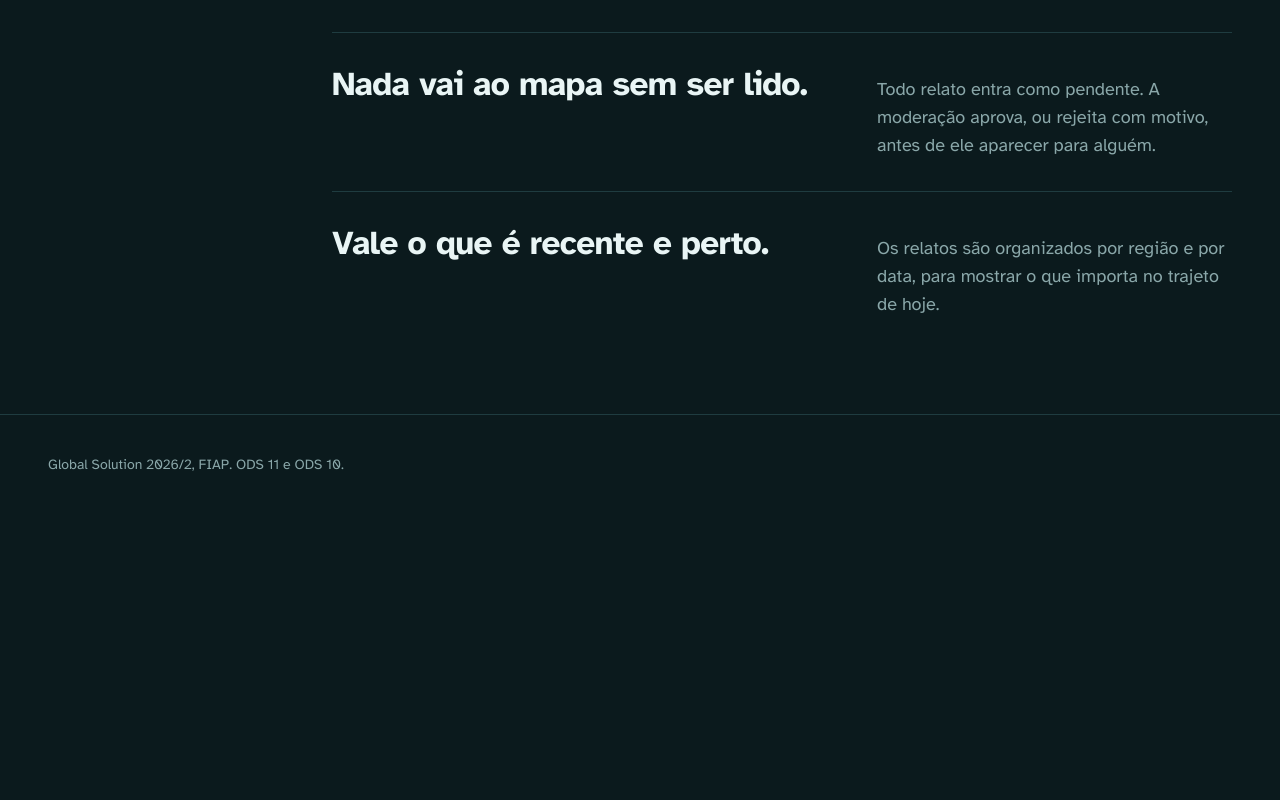
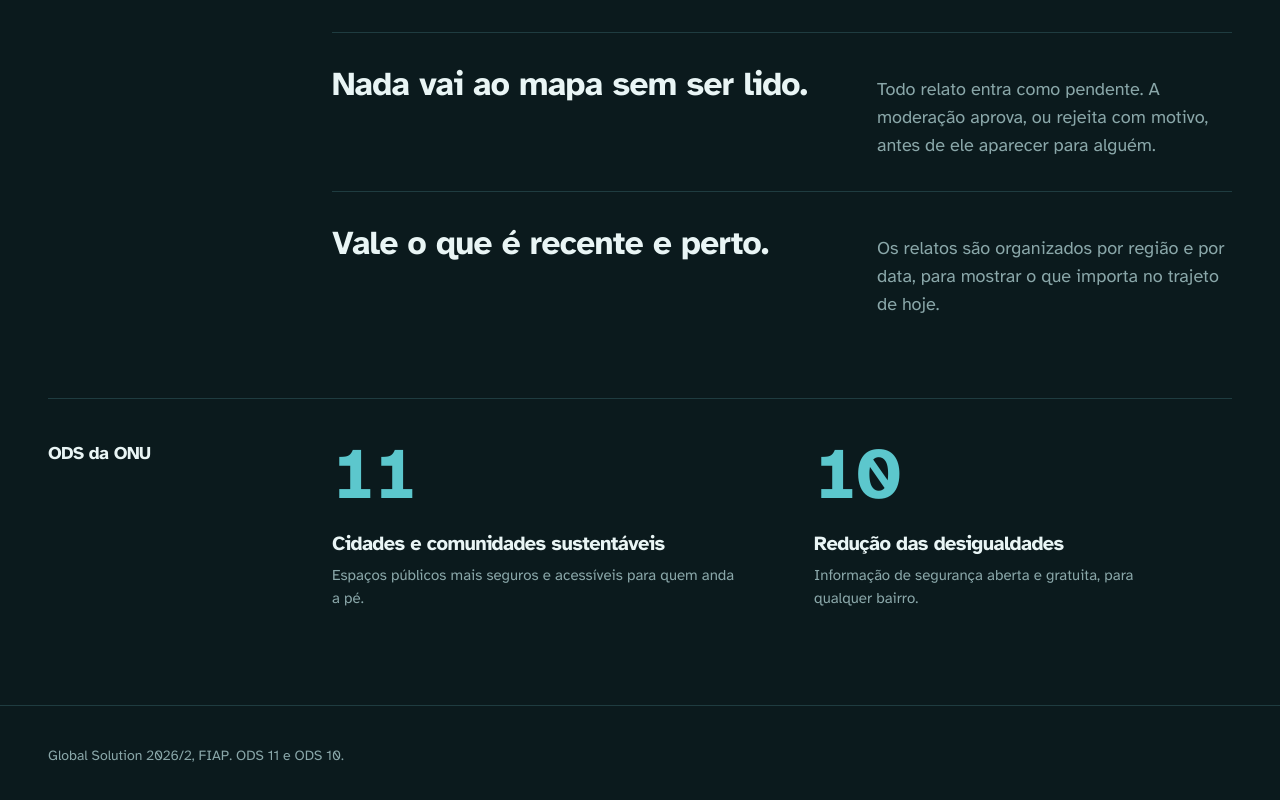
Before and after one commit to pivattidev/waypoint, a React (Vite) app: page /sobre in a window 1280 px wide. Shown: the part 936-1736 px from the top of the page. Before the commit the page ends 1451 px from the top, so only its background shows below. Built offline with nearby package versions, Linux system fonts and the light colour scheme.

Commit message:
feat: adiciona os ODS da ONU ligados ao projeto

```diff
--- a/src/pages/Sobre.tsx
+++ b/src/pages/Sobre.tsx
@@ -18,6 +18,11 @@ const principios = [
     frase: 'Vale o que é recente e perto.',
     texto: 'Os relatos são organizados por região e por data, para mostrar o que importa no trajeto de hoje.',
   },
+]
+
+const ods = [
+  { n: '11', titulo: 'Cidades e comunidades sustentáveis', texto: 'Espaços públicos mais seguros e acessíveis para quem anda a pé.' },
+  { n: '10', titulo: 'Redução das desigualdades', texto: 'Informação de segurança aberta e gratuita, para qualquer bairro.' },
 ]
 
 /** Seção no padrão do site: nome à esquerda (coluna fixa), conteúdo à direita, linha fina em cima. */
@@ -69,6 +74,23 @@ export default function Sobre() {
             ))}
           </ul>
         </Secao>
+
+        <Secao id="ods" titulo="ODS da ONU">
+          {/* Número em cima, título e texto embaixo: tudo alinhado à mesma margem esquerda */}
+          <ul className="grid gap-12 md:grid-cols-2 md:gap-16">
+            {ods.map((o) => (
+              <li key={o.n}>
+                {/* Só o número (a seção já diz "ODS da ONU"); o leitor de tela ouve "ODS 11" */}
+                <p className="tabular font-display text-7xl font-extrabold leading-none tracking-[-0.05em] text-link">
+                  <span className="sr-only">ODS </span>
+                  {o.n}
+                </p>
+                <h3 className="mt-5 text-xl leading-tight">{o.titulo}</h3>
+                <p className="mt-2 max-w-md text-[15px] text-muted">{o.texto}</p>
+              </li>
+            ))}
+          </ul>
+        </Secao>
       </div>
     </>
   )
```
